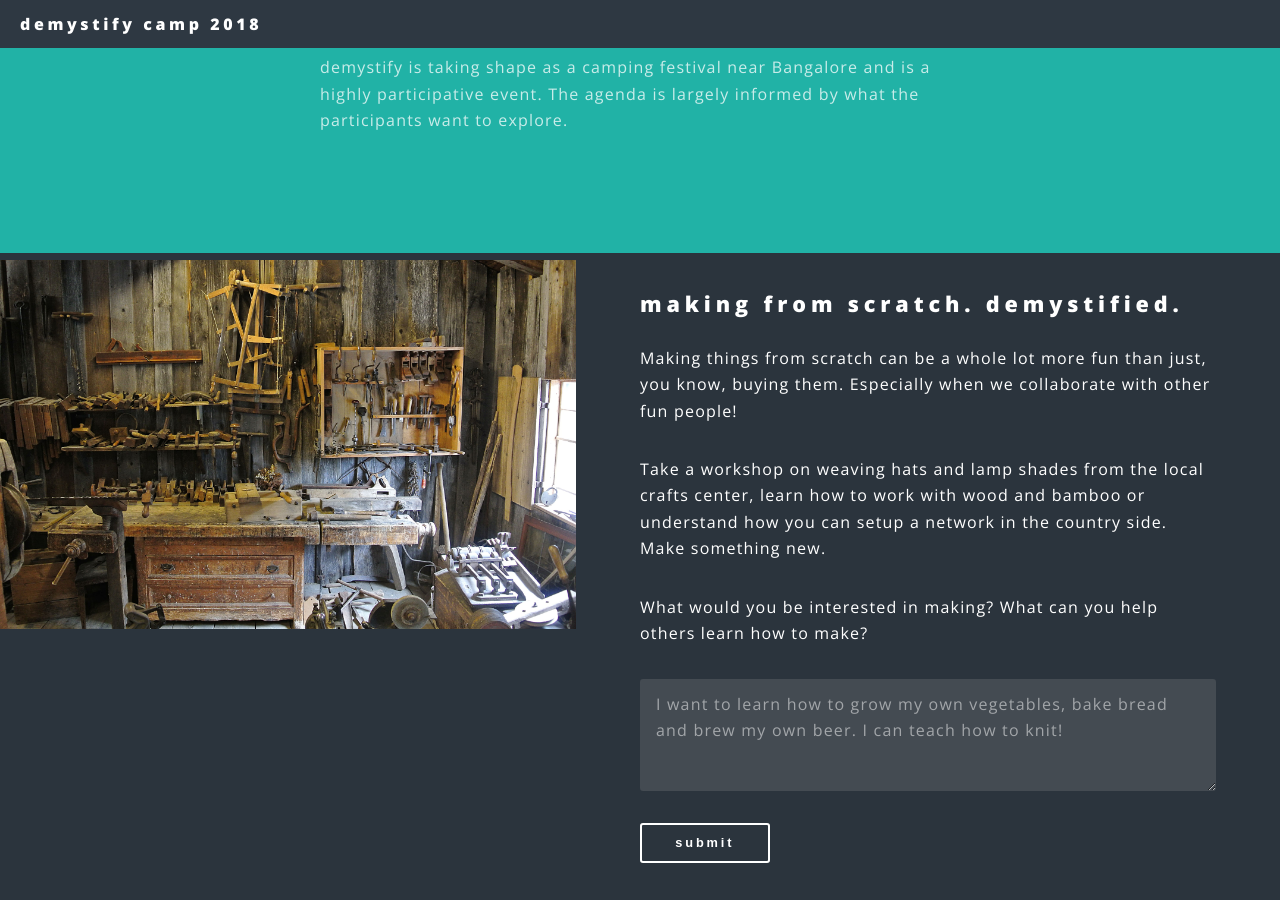
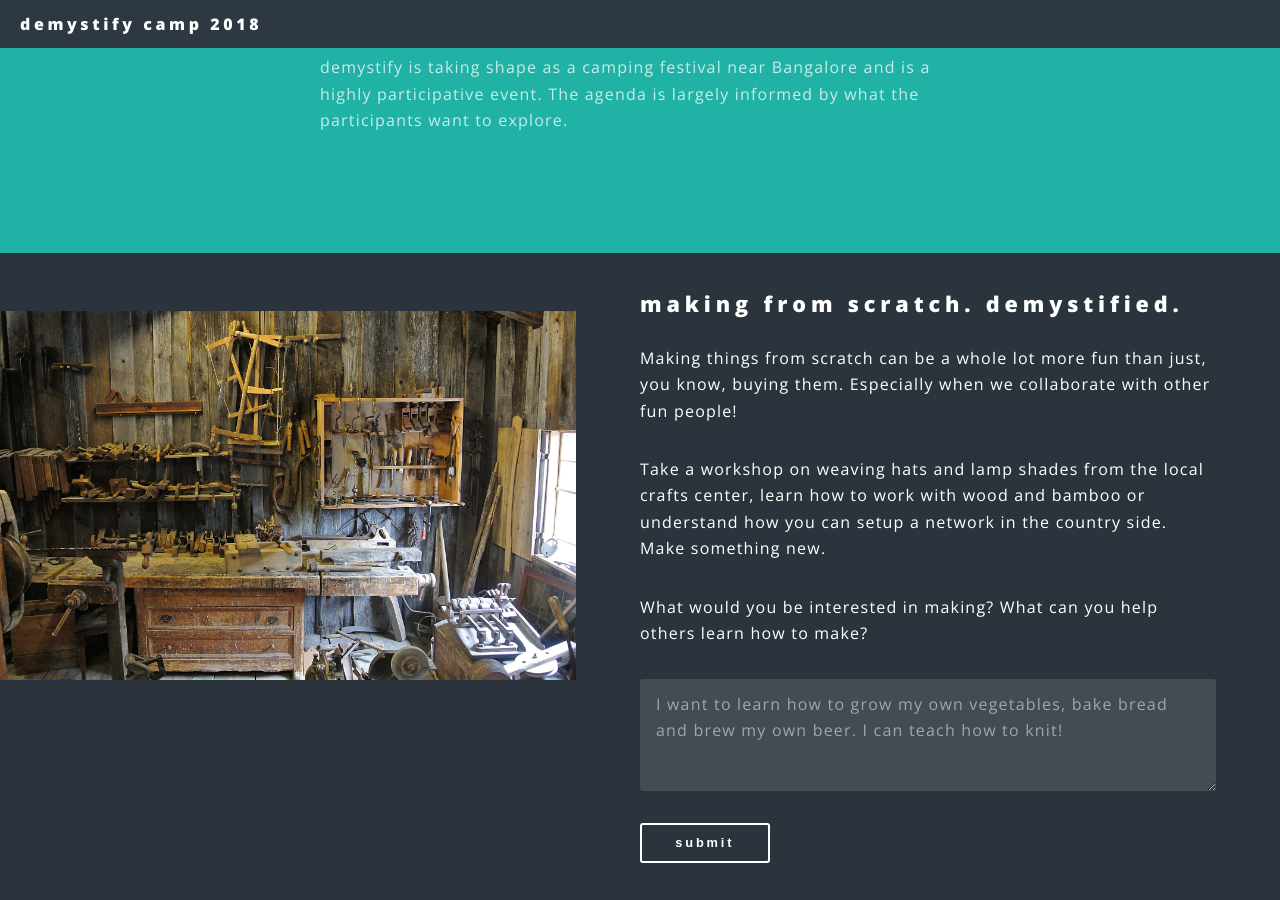
Before and after one commit to shreyas-satish/demystify, a Jekyll site: the page built from index.html, in a window 1280 px wide and 900 px high, scrolled down 1333 px. Built offline with Jekyll 4.4.1, drawn with Linux system fonts in a browser that asks for light colours.

Commit message:
fixed padding

```diff
--- a/css/main.css
+++ b/css/main.css
@@ -2509,7 +2509,7 @@ body.is-mobile.landing #footer {
 
 @media screen and (min-width: 736px) {
   .spotlight > .making-img {
-    margin-top: -27%; }
+    margin-top: -19%; }
   .spotlight > .ethical-img {
     margin-top: -16%; }
   .spotlight > .repair-img {
--- a/css/main.scss
+++ b/css/main.scss
@@ -1866,7 +1866,7 @@ $baseurl: '/images';
 
 	@media screen and (min-width: 736px) {
 		.spotlight > .making-img {
-			margin-top: -27%;
+			margin-top: -19%;
 		}
 
 		.spotlight > .ethical-img {
```
